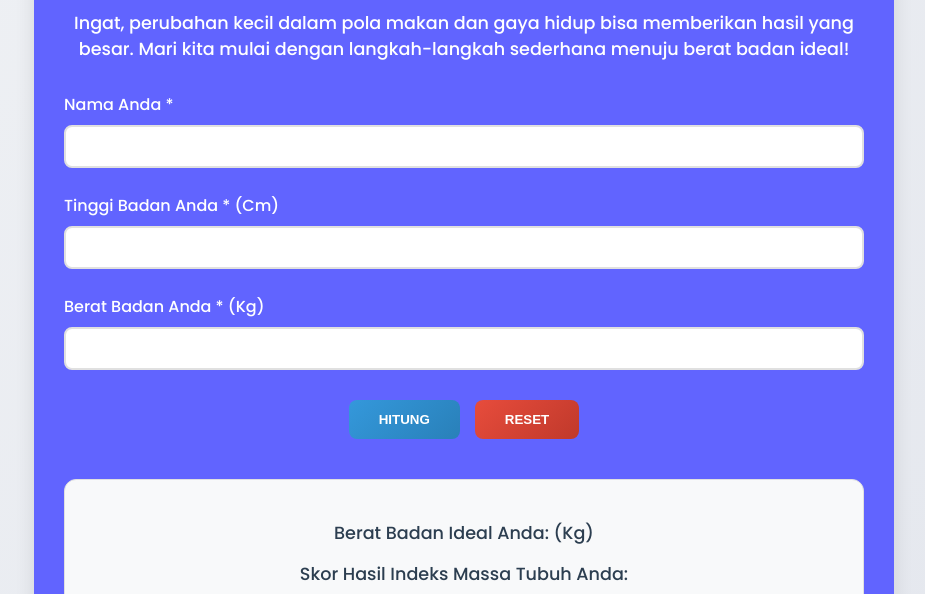
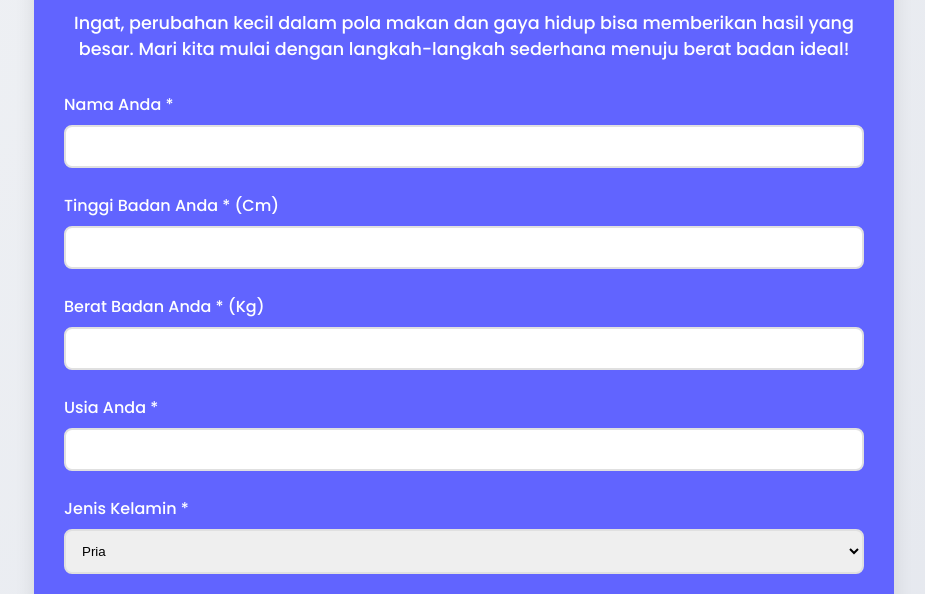
Before and after one commit to MuhReza2004/kalku-sehat, a plain HTML site: page index.html in a window 1280 px wide. Shown: the part 358-952 px from the top of the page, without its empty margins (176-1101 px from the left). Drawn offline with Linux system fonts and the light colour scheme.

Commit message:
Feat: add JK, Age

```diff
--- a/index.html
+++ b/index.html
@@ -35,6 +35,19 @@
         <input type="number" id="berat" placeholder="" />
       </div>
 
+      <div class="form-group">
+        <label>Usia Anda *</label>
+        <input type="number" id="usia" placeholder="" />
+      </div>
+
+      <div class="form-group">
+        <label>Jenis Kelamin *</label>
+        <select id="jenis_kelamin">
+          <option value="pria">Pria</option>
+          <option value="wanita">Wanita</option>
+        </select>
+      </div>
+
       <div class="btn-group">
         <button class="btn-hitung" onclick="hitungData()">HITUNG</button>
         <button class="btn-reset" onclick="resetForm()">RESET</button>
--- a/script.js
+++ b/script.js
@@ -3,9 +3,11 @@ function hitungData() {
   const nama = document.getElementById("nama").value;
   const tinggi = parseFloat(document.getElementById("tinggi").value);
   const berat = parseFloat(document.getElementById("berat").value);
+  const usia = parseInt(document.getElementById("usia").value);
+  const jenisKelamin = document.getElementById("jenis_kelamin").value;
 
   // Validasi input
-  if (!nama || !tinggi || !berat) {
+  if (!nama || !tinggi || !berat || !usia || !jenisKelamin) {
     alert("Mohon isi semua data yang diperlukan!");
     return;
   }
--- a/style.css
+++ b/style.css
@@ -41,7 +41,8 @@ label {
 }
 
 input[type="text"],
-input[type="number"] {
+input[type="number"],
+select {
     width: 100%;
     padding: 12px;
     border: 2px solid #e0e0e0;
@@ -51,7 +52,8 @@ input[type="number"] {
 }
 
 input[type="text"]:focus,
-input[type="number"]:focus {
+input[type="number"]:focus,
+select:focus {
     border-color: #3498db;
     outline: none;
 }
```
